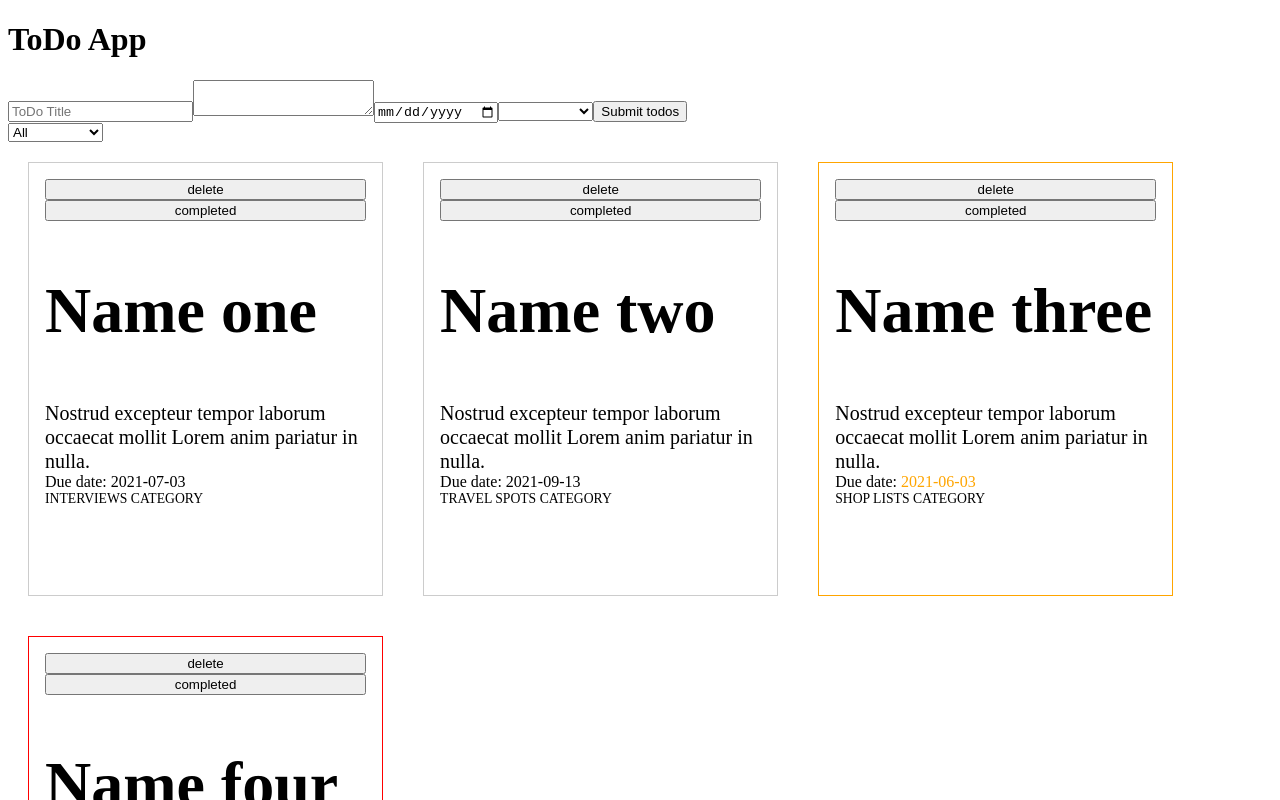
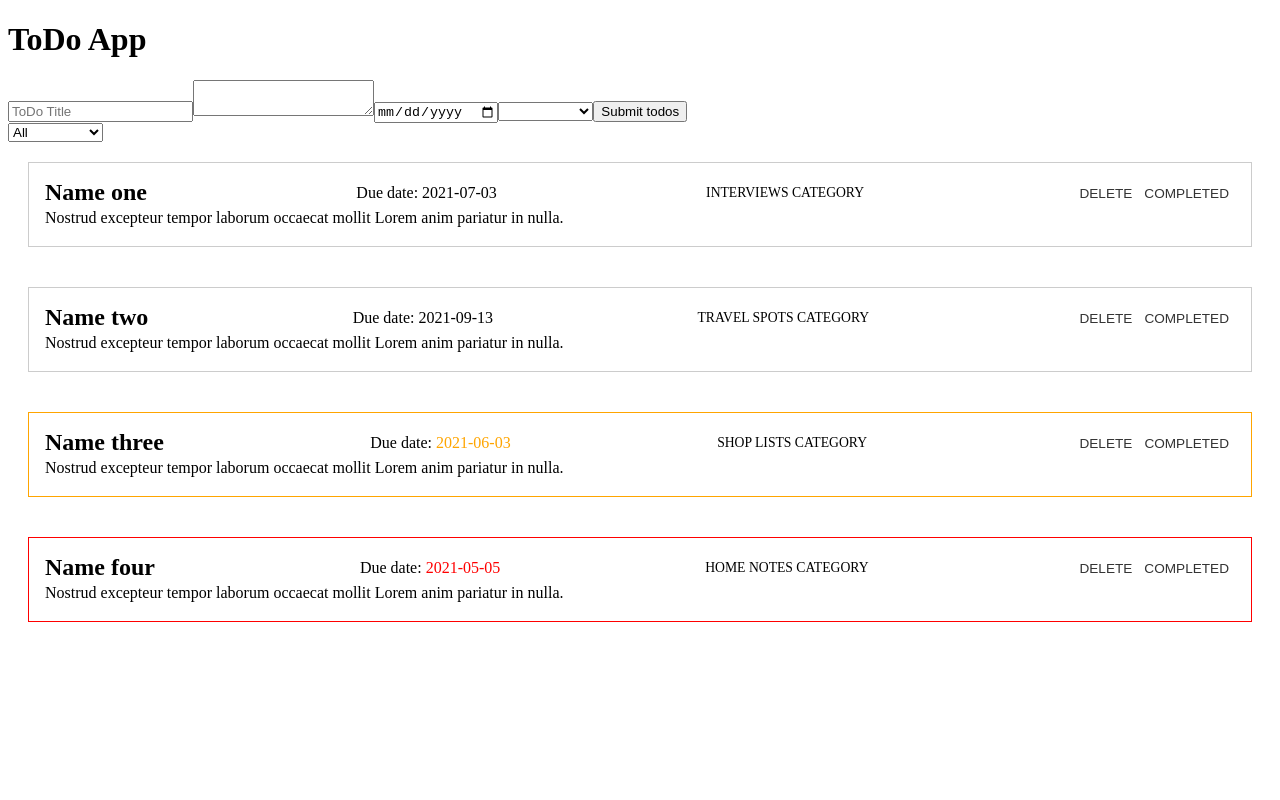
Before and after one commit to nebojsab/todo, a React (Vite) app: page / in a window 1280 px wide. Shown: the top 800 px of the page. Built offline with nearby package versions, Linux system fonts and the light colour scheme.

Commit message:
Change layout to lists

```diff
--- a/src/components/Todo.jsx
+++ b/src/components/Todo.jsx
@@ -5,21 +5,26 @@ const TodosItem = styled.div`
     padding: 1rem;
     margin: 20px;
     display: flex;
-    flex-grow: 1;
     flex-direction: column;
-    width: calc(33% - 6rem);
-    height: 400px;
-    max-width: calc(33% - 6rem);
+    align-items: flex-start;
     border: 1px solid #ccc;
 `;
 
+const TodosTopRow = styled.div`
+    display: flex;
+    align-items: center;
+    justify-content: space-between;
+    width: 100%;
+`;
+
 const TodosTitle = styled.h2`
-    font-size: 4rem;
+    font-size: 1.5rem;
     font-weight: bold;
+    margin: 0;
 `;
 
 const TodosDescription = styled.div`
-    font-size: 1.25rem;
+    font-size: 1rem;
     line-height: 1.5rem;
     font-weight: lighter;
 `;
@@ -34,6 +39,22 @@ const TodosCat = styled.div`
     font-weight: 500;
     font-size: 0.855rem;
     text-transform: uppercase;
+`;
+
+const ButtonDelete = styled.button`
+    color: #333;
+    font-size: 0.85rem;
+    text-transform: uppercase;
+    background: none;
+    border: none;
+`;
+
+const ButtonComplete = styled.button`
+    color: #333;
+    font-size: 0.85rem;
+    text-transform: uppercase;
+    background: none;
+    border: none;
 `;
 
 export default function Todo({ todos, todo, setTodos }) {
@@ -52,14 +73,6 @@ export default function Todo({ todos, todo, setTodos }) {
             seconds,
         };
     }
-
-    const lastThanZero = todos.map(
-        (item) => getTimeRemaining(item.date).days < 0
-    );
-    const lastThanTwo = todos.map(
-        (item) => getTimeRemaining(item.date).days <= 2
-    );
-    console.log(lastThanZero, lastThanTwo);
 
     const completedHandler = () => {
         setTodos(
@@ -110,8 +123,8 @@ export default function Todo({ todos, todo, setTodos }) {
     };
 
     useEffect(() => {
+        expiringHandler();
         expiredHandler();
-        expiringHandler();
         sortExpiringHandler();
     }, []);
 
@@ -130,14 +143,20 @@ export default function Todo({ todos, todo, setTodos }) {
                         ${todo.complete ? "todos__complete" : ""}
                     `}
         >
-            <button onClick={deleteHandler}>delete</button>
-            <button onClick={completedHandler}>completed</button>
-            <TodosTitle>{todo.title}</TodosTitle>
+            <TodosTopRow>
+                <TodosTitle>{todo.title}</TodosTitle>
+                <TodosDueDate>
+                    Due date: <span>{todo.date}</span>
+                </TodosDueDate>
+                <TodosCat>{todo.category} category</TodosCat>
+                <div>
+                    <ButtonDelete onClick={deleteHandler}>delete</ButtonDelete>
+                    <ButtonComplete onClick={completedHandler}>
+                        completed
+                    </ButtonComplete>
+                </div>
+            </TodosTopRow>
             <TodosDescription>{todo.description}</TodosDescription>
-            <TodosDueDate>
-                Due date: <span>{todo.date}</span>
-            </TodosDueDate>
-            <TodosCat>{todo.category} category</TodosCat>
         </TodosItem>
     );
 }
--- a/src/components/TodosList.jsx
+++ b/src/components/TodosList.jsx
@@ -5,7 +5,7 @@ import Todo from "./Todo";
 
 const Todos = styled.div`
     display: flex;
-    flex-wrap: wrap;
+    flex-direction: column;
     justify-content: flex-start;
 `;
 
```
